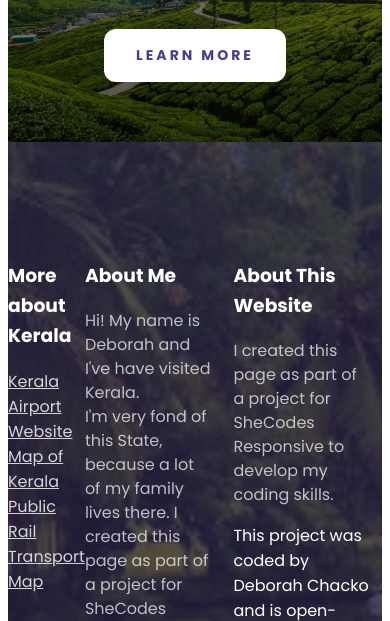
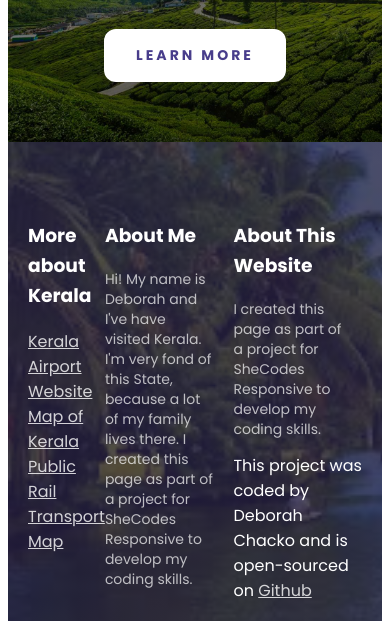
Before and after one commit to Sapphire59/responsive-add-on-project, a plain HTML site: page index.html in a window 390 px wide. Shown: the part 215-836 px from the top of the page. Drawn offline with Linux system fonts and the light colour scheme.

Commit message:
updated CSS

```diff
--- a/style/style.css
+++ b/style/style.css
@@ -109,6 +109,13 @@ footer a {
   header {
     padding: 60px 0;
   }
+  footer {
+    padding: 60px 20px;
+  }
+  footer p {
+    font-size: 14px;
+    line-height: 20px;
+  }
 
   header h1 {
     font-size: 48px;
```
